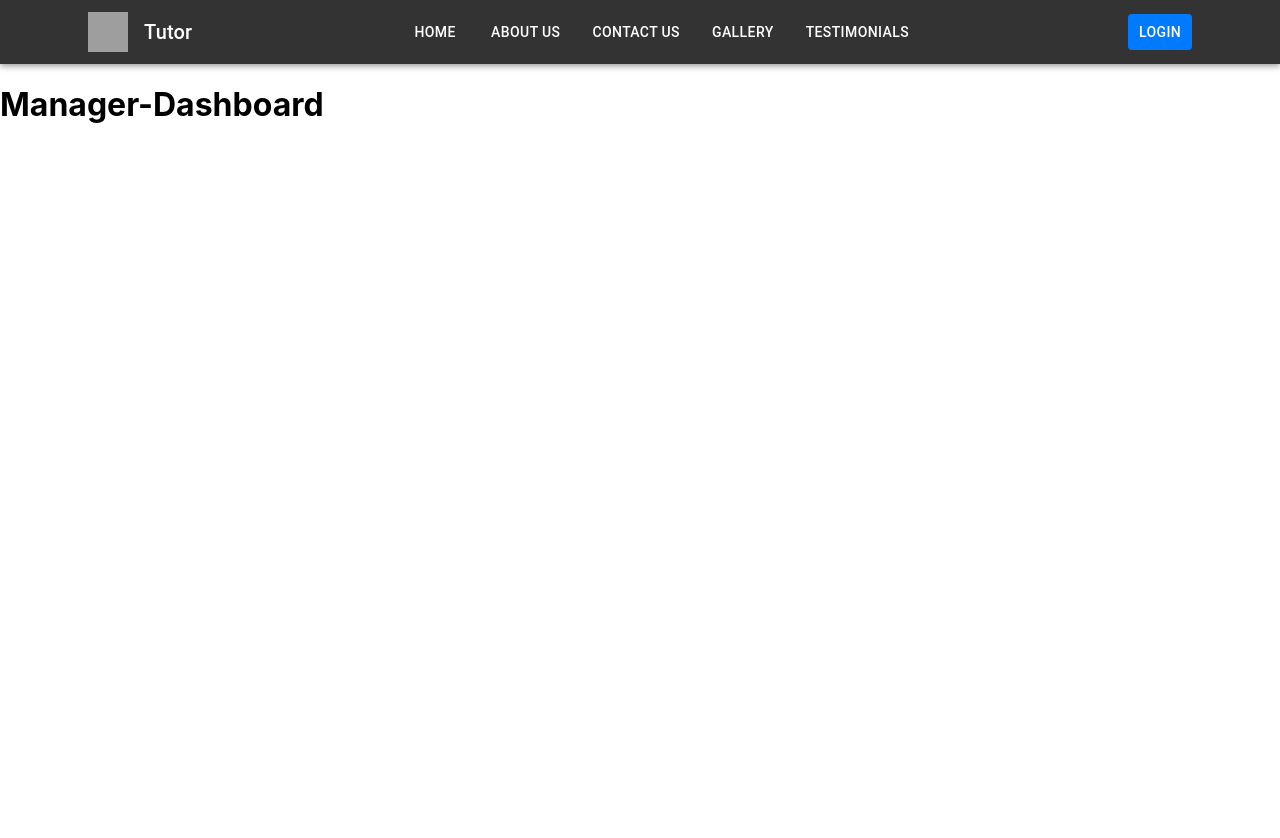
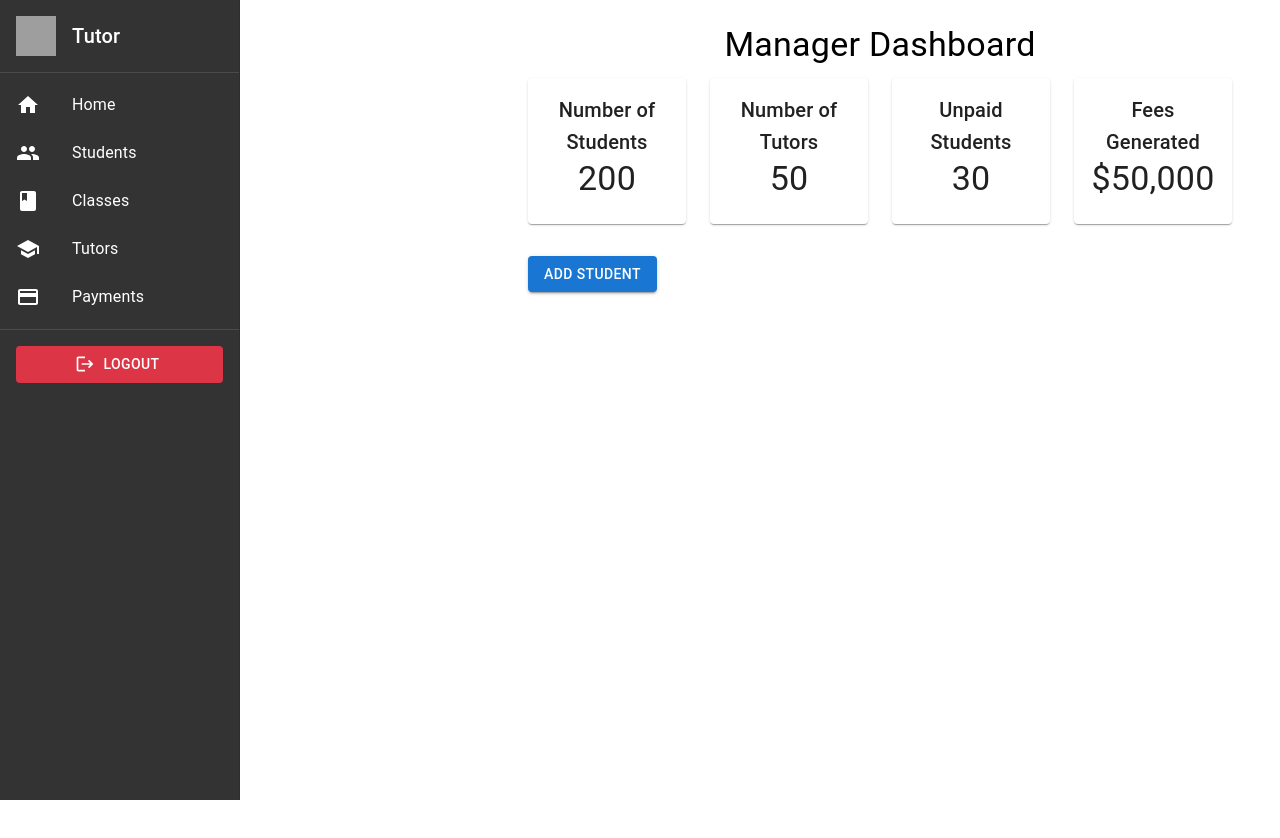
Before and after one commit to Threadstone15/RAD_with_MERN, a React (Create React App) app in the folder frontend/: page /manager-dashboard in a window 1280 px wide. Shown: the top 838 px of the page. Before the commit the page ends 800 px from the top, so only its background shows below. Built offline with nearby package versions, Linux system fonts and the light colour scheme; grey boxes are pictures that could not be loaded.

Commit message:
Front End Changes
Created Dashboard
Created Add Student Form
Created the Side Bar

```diff
--- a/frontend/src/App.js
+++ b/frontend/src/App.js
@@ -6,16 +6,19 @@ import Login from './components/Login';
 import Dashboard from './components/Dashboard';
 import Register from './components/Register';
 import TeacherDashboard from './pages/Teacher'; // Corrected path after moving it inside src/
-import ManagerDashboard from './pages/Manager';
+import ManagerDashboard from './pages/ManagerDashboard';
 import StudentDashboard from './pages/Student'; // Corrected path after moving it inside src/
 import './App.css';
+import About from './components/About';
+import Contact from './components/Contact'
 
 function App() {
   return (
     <Router>
-      <Navbar />
       <Routes>
         <Route path="/" element={<Home />} /> {/* Set Home as the default route */}
+        <Route path="/about" element={<About />} />
+        <Route path="/contact" element={<Contact />} />
         <Route path="/login" element={<Login />} />
         <Route path="/register" element={<Register />} />
         <Route path="/dashboard" element={<Dashboard />} />
--- /dev/null
+++ b/frontend/src/components/About.js
@@ -0,0 +1,10 @@
+import React from 'react'
+import Navbar from './Navbar'
+
+function About() {
+  return (
+    <div><Navbar/>About</div>
+  )
+}
+
+export default About
--- /dev/null
+++ b/frontend/src/components/Contact.js
@@ -0,0 +1,10 @@
+import React from 'react'
+import Navbar from './Navbar'
+
+function Contact() {
+  return (
+    <div><Navbar/>Contact</div>
+  )
+}
+
+export default Contact
--- a/frontend/src/components/Dashboard.js
+++ b/frontend/src/components/Dashboard.js
@@ -1,17 +1,10 @@
-import React from 'react';
-import { Outlet } from 'react-router-dom';
-import Sidebar from './Sidebar';
-import './Dashboard.css'; // Import the CSS file for styling
+import React from 'react'
+import Sidebar from './Sidebar'
 
-const Dashboard = () => {
+function Dashboard() {
   return (
-    <div className="dashboard-container">
-      <Sidebar />
-      <main className="dashboard-content">
-        <Outlet /> {/* This will render the nested routes */}
-      </main>
-    </div>
-  );
-};
+    <div><Sidebar/>Dashboard</div>
+  )
+}
 
-export default Dashboard;
+export default Dashboard
--- a/frontend/src/components/Home.js
+++ b/frontend/src/components/Home.js
@@ -1,6 +1,7 @@
 import React from 'react';
 import { Link } from 'react-router-dom';
 import { Container, Typography, Box, Grid, Card, CardContent, CardMedia, Button } from '@mui/material';
+import Navbar from './Navbar';
 
 const features = [
   {
@@ -49,6 +50,8 @@ const features = [
 
 const Home = () => {
   return (
+    <div>
+      <Navbar/>
     <Container maxWidth="lg">
       <Box my={4} textAlign="center">
         <Typography variant="h2" component="h1" gutterBottom>
@@ -83,6 +86,7 @@ const Home = () => {
         </Grid>
       </Box>
     </Container>
+    </div>
   );
 };
 
--- a/frontend/src/components/Navbar.js
+++ b/frontend/src/components/Navbar.js
@@ -35,7 +35,7 @@ const Navbar = () => {
             <Button color="inherit" component={Link} to="/contact">
               Contact Us
             </Button>
-            <Button color="inherit" component={Link} to="/gallery">
+            <Button color="inherit" component={Link} to="/dashboard">
               Gallery
             </Button>
             <Button color="inherit" component={Link} to="/testimonials">
--- a/frontend/src/components/Sidebar.js
+++ b/frontend/src/components/Sidebar.js
@@ -1,28 +1,95 @@
 import React from 'react';
-import { Link } from 'react-router-dom';
-import { List, ListItem, ListItemIcon, ListItemText } from '@mui/material';
-import DashboardIcon from '@mui/icons-material/Dashboard';
-import SettingsIcon from '@mui/icons-material/Settings';
+import { Drawer, List, ListItem, ListItemText, ListItemIcon, Box, Typography, Divider, Button } from '@mui/material';
+import { Link, useLocation } from 'react-router-dom';
+import HomeIcon from '@mui/icons-material/Home';
+import PeopleIcon from '@mui/icons-material/People';
+import ClassIcon from '@mui/icons-material/Class';
+import SchoolIcon from '@mui/icons-material/School';
+import PaymentIcon from '@mui/icons-material/Payment';
 import LogoutIcon from '@mui/icons-material/Logout';
 
 const Sidebar = () => {
+  const location = useLocation();
+  const isDashboard = location.pathname === '/dashboard';
+
+  const handleLogout = () => {
+    window.location.href = '/';
+  };
+
   return (
-    <div className="sidebar">
+    <Drawer
+      variant="permanent"
+      sx={{
+        width: 240,
+        flexShrink: 0,
+        [`& .MuiDrawer-paper`]: {
+          width: 240,
+          boxSizing: 'border-box',
+          backgroundColor: '#333',
+          color: '#fff',
+        },
+      }}
+    >
+      <Box sx={{ display: 'flex', alignItems: 'center', padding: 2 }}>
+        <img src={require('../assets/logo.png')} alt="Logo" width={40} height={40} style={{ marginRight: 16 }} />
+        <Typography variant="h6" component="div">
+          Tutor
+        </Typography>
+      </Box>
+      <Divider sx={{ backgroundColor: '#555' }} />
+
       <List>
-        <ListItem button component={Link} to="/dashboard">
-          <ListItemIcon><DashboardIcon /></ListItemIcon>
-          <ListItemText primary="Dashboard" />
+        <ListItem button component={Link} to="/manager-dashboard">
+          <ListItemIcon sx={{ color: '#fff' }}>
+            <HomeIcon />
+          </ListItemIcon>
+          <ListItemText primary="Home" />
         </ListItem>
-        <ListItem button component={Link} to="/settings">
-          <ListItemIcon><SettingsIcon /></ListItemIcon>
-          <ListItemText primary="Settings" />
+        <ListItem button component={Link} to="/student-dashboard">
+          <ListItemIcon sx={{ color: '#fff' }}>
+            <PeopleIcon />
+          </ListItemIcon>
+          <ListItemText primary="Students" />
         </ListItem>
-        <ListItem button>
-          <ListItemIcon><LogoutIcon /></ListItemIcon>
-          <ListItemText primary="Logout" />
+        <ListItem button component={Link} to="/classes">
+          <ListItemIcon sx={{ color: '#fff' }}>
+            <ClassIcon />
+          </ListItemIcon>
+          <ListItemText primary="Classes" />
+        </ListItem>
+        <ListItem button component={Link} to="/tutors">
+          <ListItemIcon sx={{ color: '#fff' }}>
+            <SchoolIcon />
+          </ListItemIcon>
+          <ListItemText primary="Tutors" />
+        </ListItem>
+        <ListItem button component={Link} to="/payments">
+          <ListItemIcon sx={{ color: '#fff' }}>
+            <PaymentIcon />
+          </ListItemIcon>
+          <ListItemText primary="Payments" />
         </ListItem>
       </List>
-    </div>
+
+      <Divider sx={{ backgroundColor: '#555' }} />
+
+      <Box sx={{ padding: 2 }}>
+          <Button
+            color="inherit"
+            fullWidth
+            startIcon={<LogoutIcon />}
+            onClick={handleLogout}
+            sx={{
+              backgroundColor: '#dc3545',
+              color: '#fff',
+              '&:hover': { backgroundColor: '#c82333' },
+            }}
+          >
+            Logout
+          </Button>
+
+      </Box>
+    </Drawer>
   );
 };
 
--- /dev/null
+++ b/frontend/src/pages/ManagerDashboard.js
@@ -0,0 +1,132 @@
+import React, { useState } from 'react';
+import { Box, Grid, Card, CardContent, Typography, Container, ButtonBase, Button } from '@mui/material';
+import Sidebar from '../components/Sidebar'; // Assuming Sidebar component is imported
+import AddStudentForm from '../popups/AddStudentForm'; // Import the AddStudentForm component
+
+const drawerWidth = 240;
+
+const ManagerDashboard = () => {
+  const [isAddStudentOpen, setAddStudentOpen] = useState(false);
+
+  const handleCardClick = (type) => {
+    // Handle card click event
+    console.log(`${type} card clicked`);
+  };
+
+  const handleOpenAddStudent = () => {
+    setAddStudentOpen(true);
+  };
+
+  const handleCloseAddStudent = () => {
+    setAddStudentOpen(false);
+  };
+
+  // Dummy data for the dashboard
+  const stats = {
+    students: 200,
+    tutors: 50,
+    unpaidStudents: 30,
+    feesGenerated: '$50,000',
+  };
+
+  return (
+    <Box sx={{ display: 'flex' }}>
+      {/* Sidebar */}
+      <Sidebar />
+
+      {/* Main content */}
+      <Box
+        component="main"
+        sx={{
+          flexGrow: 1,
+          p: 3,
+          ml: `${drawerWidth}px`,
+          display: 'flex',
+          flexDirection: 'column', // Added to allow for column layout
+          minHeight: '100vh',
+        }}
+      >
+        <Container>
+          <Typography variant="h4" gutterBottom align="center">
+            Manager Dashboard
+          </Typography>
+          <Grid
+            container
+            spacing={3}
+            justifyContent="center"
+            alignItems="center"
+            sx={{ flexWrap: 'wrap' }} // Ensure cards wrap properly
+          >
+            <Grid item xs={12} sm={6} md={3}>
+              <ButtonBase
+                sx={{ width: '100%' }}
+                onClick={() => handleCardClick('Students')}
+              >
+                <Card sx={{ width: '100%' }}>
+                  <CardContent>
+                    <Typography variant="h6">Number of Students</Typography>
+                    <Typography variant="h4">{stats.students}</Typography>
+                  </CardContent>
+                </Card>
+              </ButtonBase>
+            </Grid>
+            <Grid item xs={12} sm={6} md={3}>
+              <ButtonBase
+                sx={{ width: '100%' }}
+                onClick={() => handleCardClick('Tutors')}
+              >
+                <Card sx={{ width: '100%' }}>
+                  <CardContent>
+                    <Typography variant="h6">Number of Tutors</Typography>
+                    <Typography variant="h4">{stats.tutors}</Typography>
+                  </CardContent>
+                </Card>
+              </ButtonBase>
+            </Grid>
+            <Grid item xs={12} sm={6} md={3}>
+              <ButtonBase
+                sx={{ width: '100%' }}
+                onClick={() => handleCardClick('Unpaid Students')}
+              >
+                <Card sx={{ width: '100%' }}>
+                  <CardContent>
+                    <Typography variant="h6">Unpaid Students</Typography>
+                    <Typography variant="h4">{stats.unpaidStudents}</Typography>
+                  </CardContent>
+                </Card>
+              </ButtonBase>
+            </Grid>
+            <Grid item xs={12} sm={6} md={3}>
+              <ButtonBase
+                sx={{ width: '100%' }}
+                onClick={() => handleCardClick('Fees Generated')}
+              >
+                <Card sx={{ width: '100%' }}>
+                  <CardContent>
+                    <Typography variant="h6">Fees Generated</Typography>
+                    <Typography variant="h4">{stats.feesGenerated}</Typography>
+                  </CardContent>
+                </Card>
+              </ButtonBase>
+            </Grid>
+          </Grid>
+
+          {/* Button to trigger AddStudentForm */}
+          <Button
+            variant="contained"
+            color="primary"
+            onClick={handleOpenAddStudent}
+            sx={{ mt: 4, alignSelf: 'center' }}
+          >
+            Add Student
+          </Button>
+        </Container>
+      </Box>
+
+      {/* AddStudentForm Component */}
+      <AddStudentForm open={isAddStudentOpen} onClose={handleCloseAddStudent} />
+    </Box>
+  );
+};
+
+export default ManagerDashboard;
--- a/frontend/src/pages/Student.js
+++ b/frontend/src/pages/Student.js
@@ -1,4 +1,5 @@
 import React, { useEffect, useState } from 'react';
+import Sidebar from '../components/Sidebar';
 
 const StudentPage = () => {
   const [hash, setHash] = useState('');
@@ -93,7 +94,9 @@ const StudentPage = () => {
   };
 
   return (
-    <div>
+    <div style={{ display: 'flex' }}>
+      <Sidebar />
+      <div style={{ flexGrow: 1, padding: '20px' }}>
         <h1>Welcome, {student.name}</h1>
         <p>Email: {student.email}</p>
 
@@ -109,6 +112,7 @@ const StudentPage = () => {
           ))}
         </ul>
       </div>
+    </div>
   );
 };
 
--- /dev/null
+++ b/frontend/src/popups/AddStudentForm.jsx
@@ -0,0 +1,78 @@
+import React from 'react';
+import { Box, TextField, Button, Typography, Modal, IconButton } from '@mui/material';
+import CloseIcon from '@mui/icons-material/Close'; // Import CloseIcon for the close button
+
+const AddStudentForm = ({ open, onClose }) => {
+  const handleSubmit = (event) => {
+    event.preventDefault();
+    // Handle form submission logic here
+    onClose();
+  };
+
+  return (
+    <Modal open={open} onClose={onClose}>
+      <Box
+        sx={{
+          position: 'absolute',
+          top: '50%',
+          left: '50%',
+          transform: 'translate(-50%, -50%)',
+          width: 400,
+          maxHeight: '80vh', // Reduce the maximum height for a shorter modal
+          bgcolor: 'background.paper',
+          borderRadius: 2,
+          boxShadow: 24,
+          p: 4,
+          overflowY: 'auto', // Make content scrollable if it overflows
+          display: 'flex',
+          flexDirection: 'column',
+          margin:0, // Ensure the close button is positioned correctly
+        }}
+      >
+        {/* Close Button */}
+        <Box
+          sx={{
+            display: 'flex',
+            justifyContent: 'flex-end',
+            position: 'absolute',
+            top: 10,
+            right: 10,
+          }}
+        >
+          <IconButton onClick={onClose} aria-label="close">
+            <CloseIcon />
+          </IconButton>
+        </Box>
+
+        {/* Content Container */}
+        <Box sx={{ mt: 5, mb: 2 }}>
+          <Typography variant="h6" component="h2" gutterBottom sx={{margin:0,}}>
+            Add Student
+          </Typography>
+          <form onSubmit={handleSubmit}>
+            <TextField label="Name" fullWidth margin="normal" required />
+            <TextField label="Email" fullWidth margin="normal" required />
+            <TextField
+              label="Date of Birth"
+              type="date"
+              fullWidth
+              margin="normal"
+              required
+              InputLabelProps={{ shrink: true }}
+            />
+            <TextField label="Medium" fullWidth margin="normal" required />
+            <TextField label="School" fullWidth margin="normal" required />
+            <TextField label="Address" fullWidth margin="normal" required />
+            <TextField label="Parent's Name" fullWidth margin="normal" required />
+            <TextField label="Parent's Contact Number" fullWidth margin="normal" required />
+            <Button type="submit" variant="contained" color="primary" sx={{ mt: 2 }}>
+              Add Student
+            </Button>
+          </form>
+        </Box>
+      </Box>
+    </Modal>
+  );
+};
+
+export default AddStudentForm;
```
Also changed, not shown: 1 other file (tests, documents, lock files or other folders). Lines whose indentation alone changed are shown as unchanged.
